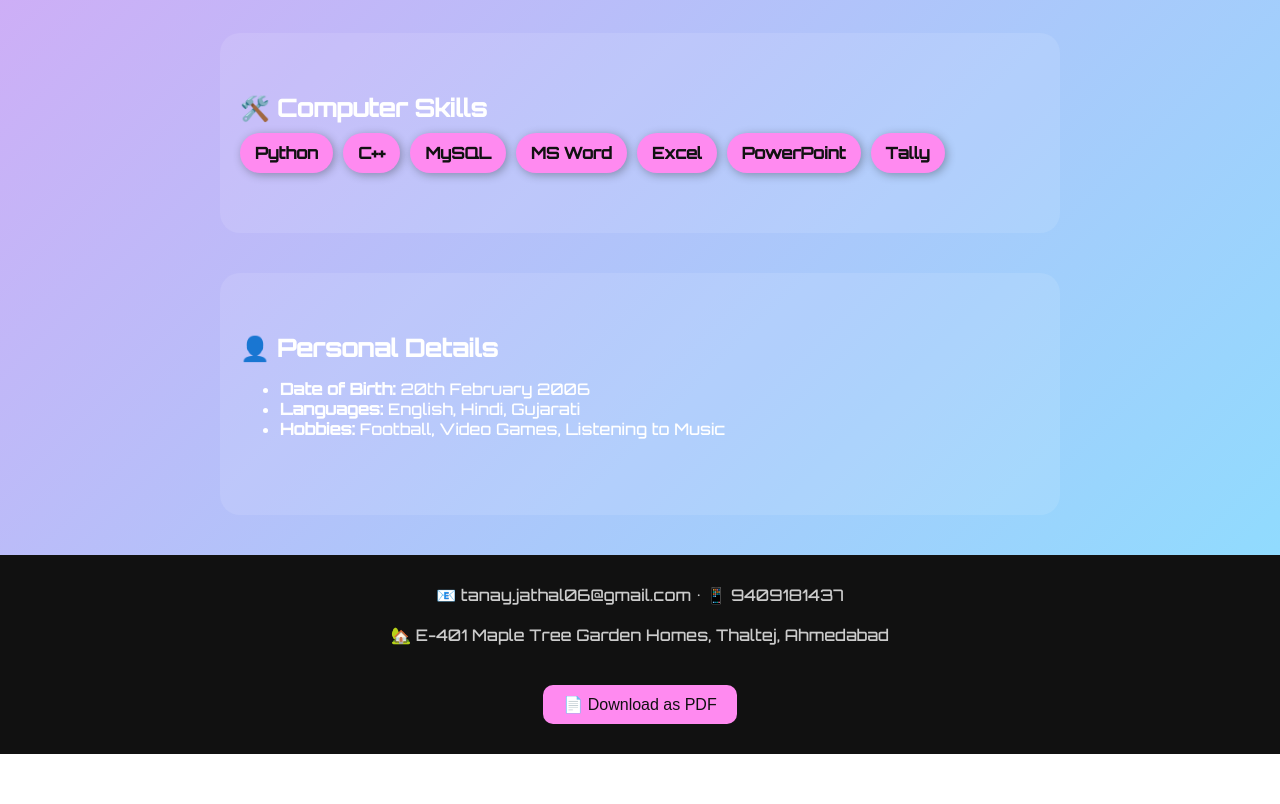
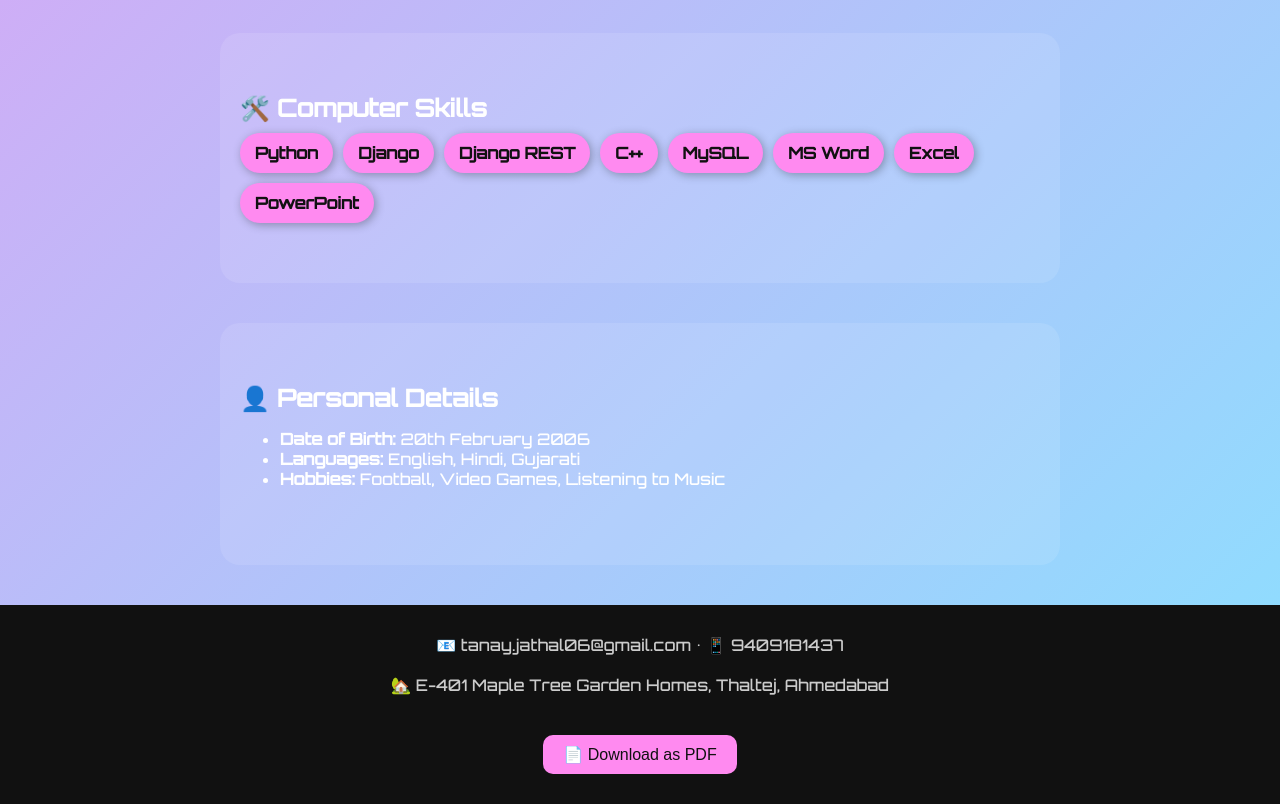
Before and after one commit to tanay-jathal/CV, a plain HTML site: page index.html in a window 1280 px wide. Shown: the part 1500-2304 px from the top of the page. Before the commit the page ends 2254 px from the top, so only its background shows below. Drawn offline with Linux system fonts and the light colour scheme.

Commit message:
Update index.html

```diff
--- a/index.html
+++ b/index.html
@@ -56,16 +56,18 @@
       <h2>🛠️ Computer Skills</h2>
       <div class="skills">
         <span>Python</span>
+        <span>Django</span>
+        <span>Django REST</span>
         <span>C++</span>
         <span>MySQL</span>
         <span>MS Word</span>
         <span>Excel</span>
         <span>PowerPoint</span>
-        <span>Tally</span>
+
       </div>
     </section>
 
-    <section class="section animate">
+    <section class=" section animate">
       <h2>👤 Personal Details</h2>
       <ul>
         <li><strong>Date of Birth:</strong> 20th February 2006</li>
```
